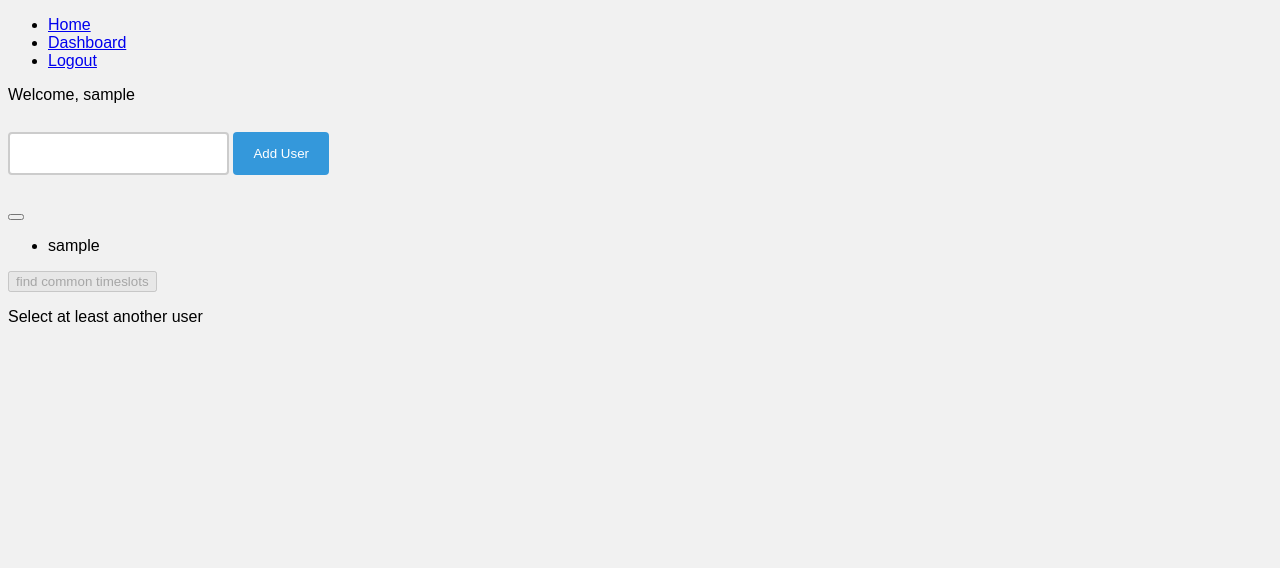
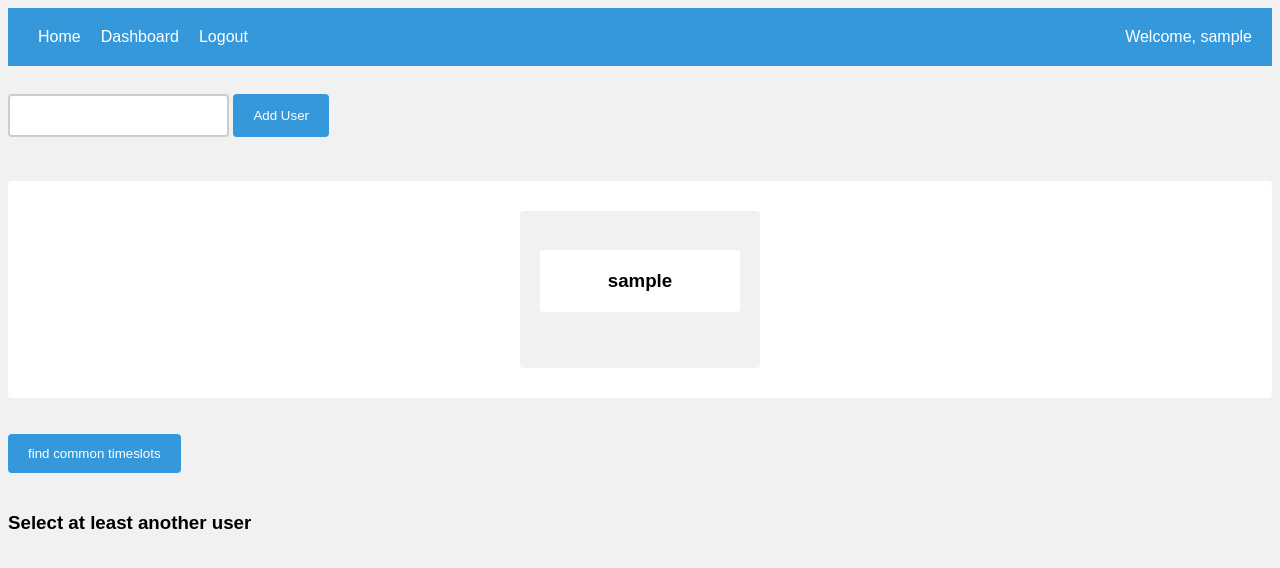
Before and after one commit to MarcoHeyden2309/calendar-app, a Flask app: page /matching in a window 1280 px wide. Shown: the top 568 px of the page. Run offline with Flask 2, Linux system fonts and the light colour scheme; the visitor is signed in with stand-in values (Sample User, id 1); data comes from the database, SQL or seed files in the repository; some libraries are stand-ins or nearby versions.

Commit message:
made better style

```diff
--- a/static/styles.css
+++ b/static/styles.css
@@ -1,54 +1,143 @@
-/* Set the background color of the table */
+        /* General styles */
+        body {
+            background-color: #F1F1F1;
+            font-family: Arial, sans-serif;
+        }
+
+        /* Headings */
+        h2 {
+            font-weight: 300;
+            color: #fff;
+            text-shadow: 1px 1px #000;
+        }
+
+        /* Table styles */
         table {
-    background-color: #282828;
-    color: white;
+            border-collapse: collapse;
             width: 100%;
+        }
+
+        th,
+        td {
+            border: 1px solid #ccc;
+            padding: 8px;
             text-align: center;
         }
 
-/* Style the table headers */
-th,
-td {
-    padding: 10px;
-    border: 1px solid #282828;
+        th {
+            background-color: #3498DB;
+            color: #fff;
         }
 
-/* Style the first row of the table (the hour headers) */
-tr:first-child {
-    background-color: #282828;
-    color: white;
-    font-weight: bold;
+        /* Appointment cell styles */
+        td[style*='background-color: green;'] {
+            background-color: #2ECC71;
         }
 
-/* Style the buttons in the table cells */
-button {
-    background-color: #282828;
-    color: white;
+        td[style*='background-color: rgba(0, 123, 255, 0.1);'] {
+            background-color: #3498DB;
+        }
+
+        /* Form styles */
+        form {
+            margin: 20px 0;
+        }
+
+        input[type='text'],
+        input[type='date'] {
+            padding: 12px 20px;
+            margin: 8px 0;
+            box-sizing: border-box;
+            border: 2px solid #ccc;
+            border-radius: 4px;
+        }
+
+        input[type='submit'] {
+            background-color: #3498DB;
+            color: #fff;
+            padding: 14px 20px;
+            margin: 8px 0;
             border: none;
-    padding: 10px;
-    font-size: 14px;
+            border-radius: 4px;
             cursor: pointer;
         }
 
-/* Style the "available" table cells */
-td[style="background-color: rgba(0, 123, 255, 0.1);"] {
-    background-color: #282828;
+        input[type='submit']:hover {
+            background-color: #2980B9;
         }
 
-/* Style the "confirmed" table cells */
-td[style="background-color: green;"] {
-    background-color: #282828;
-    color: white;
+        /* "Common slot algorithm" button */
+        button[type='button'] {
+            background-color: #3498DB;
+            color: #fff;
+            padding: 12px 20px;
+            margin: 20px 0;
+            border: none;
+            border-radius: 4px;
+            cursor: pointer;
         }
 
-/* Style the "pending" table cells */
-td[style="background-color:  rgba(255, 157, 0, 0.253);"] {
-    background-color: #282828;
-    color: white;
+        button[type='button']:hover {
+            background-color: #2980B9;
         }
 
-/* Style the table headers so that they stick to the top when scrolling */
-thead {
-    position: sticky;
-    top: 0;
+        /* Form styles */
+        form {
+            display: inline-block;
+            margin: 20px 0;
         }
+
+
+
+        /* Navbar styles */
+        nav {
+            background-color: #3498DB;
+            color: #fff;
+            display: flex;
+            justify-content: space-between;
+            align-items: center;
+            padding: 20px;
+        }
+
+        nav ul {
+            list-style: none;
+            display: flex;
+            margin: 0;
+            padding: 0;
+        }
+
+        nav ul li {
+            margin: 0 10px;
+        }
+
+        nav ul li a {
+            color: #fff;
+            text-decoration: none;
+        }
+
+        nav ul li a:hover {
+            color: #2980B9;
+        }
+
+        nav #username {
+            margin: 0;
+        }
+
+                .selected-users-table {
+                    display: flex;
+                    flex-wrap: wrap;
+                    justify-content: center;
+                    background-color: #fff;
+                    padding: 20px;
+                    border-radius: 4px;
+                    list-style-type: none;
+                }
+
+                .selected-users-table li {
+                    background-color: #F1F1F1;
+                    padding: 20px;
+                    margin: 10px;
+                    border-radius: 4px;
+                    width: 200px;
+                    text-align: center;
+                }
--- a/templates/dashboard.html
+++ b/templates/dashboard.html
@@ -37,7 +37,7 @@
 
             {% if foundUsers != [] %}
             {% for user in foundUsers %}
-            <p>The selected user is: {{user.username}}</p>
+            <h4>The selected user is: {{user.username}}</h4>
             {% endfor %}
             {% else %}
             <p>No user found</p>
--- a/templates/matching_algorithm.html
+++ b/templates/matching_algorithm.html
@@ -18,18 +18,21 @@
     {% else %}
 
         {% if sameSelectedUser == False %}
+            {% if foundUsers !=[] %}
         <button type="button" onclick="location.href='/add_selected_user/{{foundUsers.id}}/{{foundUsers.username}}'">
             {{foundUsers.username}}
         </button>
+            {% endif %}
         {% else %}
         <h2>You already selected this user</h2>
         {% endif%}
     {% endif %}
 
 
-    <ul>
+    <ul class="selected-users-table">
         {% for value in selectedUsers.values() %}
-        <li>{{ value }} <br>
+        <li><h3 class="selected-users-table">{{ value }}</h3>
+             <br>
                 {% if value != name %}
                     <form method="POST" action="/matching">
                         <input type="hidden" name="rmUser" value="{{value}}">
@@ -48,7 +51,7 @@
         <button type="button" disabled onclick="location.href='/matching/asked'">
             find common timeslots
         </button>
-        <p>Select at least another user</p>
+        <h3>Select at least another user</h3>
     {% endif %}
 
 
--- a/templates/navigation.html
+++ b/templates/navigation.html
@@ -4,74 +4,7 @@
     <meta charset="UTF-8">
     <meta http-equiv="X-UA-Compatible" content="IE=edge">
     <meta name="viewport" content="width=device-width, initial-scale=1.0">
-<style>
-/* General styles */
-body {
-    background-color: #F1F1F1;
-    font-family: Arial, sans-serif;
-}
-
-/* Headings */
-h2 {
-    font-weight: 300;
-    color: #fff;
-    text-shadow: 1px 1px #000;
-}
-
-/* Table styles */
-table {
-    border-collapse: collapse;
-    width: 100%;
-}
-
-th, td {
-    border: 1px solid #ccc;
-    padding: 8px;
-    text-align: center;
-}
-
-th {
-    background-color: #3498DB;
-    color: #fff;
-}
-
-/* Appointment cell styles */
-td[style*='background-color: green;'] {
-    background-color: #2ECC71;
-}
-
-td[style*='background-color: rgba(0, 123, 255, 0.1);'] {
-    background-color: #3498DB;
-}
-
-/* Form styles */
-form {
-    margin: 20px 0;
-}
-
-input[type='text'], input[type='date'] {
-    padding: 12px 20px;
-    margin: 8px 0;
-    box-sizing: border-box;
-    border: 2px solid #ccc;
-    border-radius: 4px;
-}
-
-input[type='submit'] {
-    background-color: #3498DB;
-    color: #fff;
-    padding: 14px 20px;
-    margin: 8px 0;
-    border: none;
-    border-radius: 4px;
-    cursor: pointer;
-}
-
-input[type='submit']:hover {
-    background-color: #2980B9;
-}
-
-</style>
+    <link rel="stylesheet" type="text/css" href="/static/styles.css">
     <title>Document</title>
 </head>
 <body>
```
Lines whose indentation alone changed are shown as unchanged.
